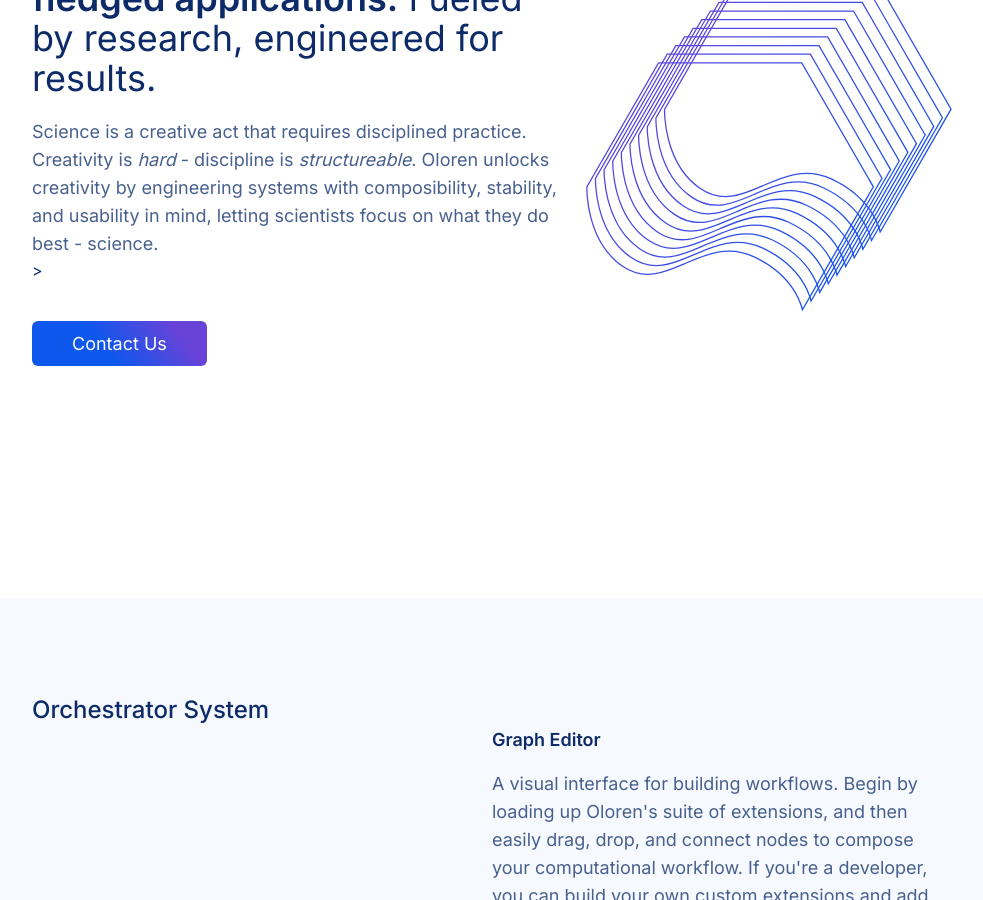
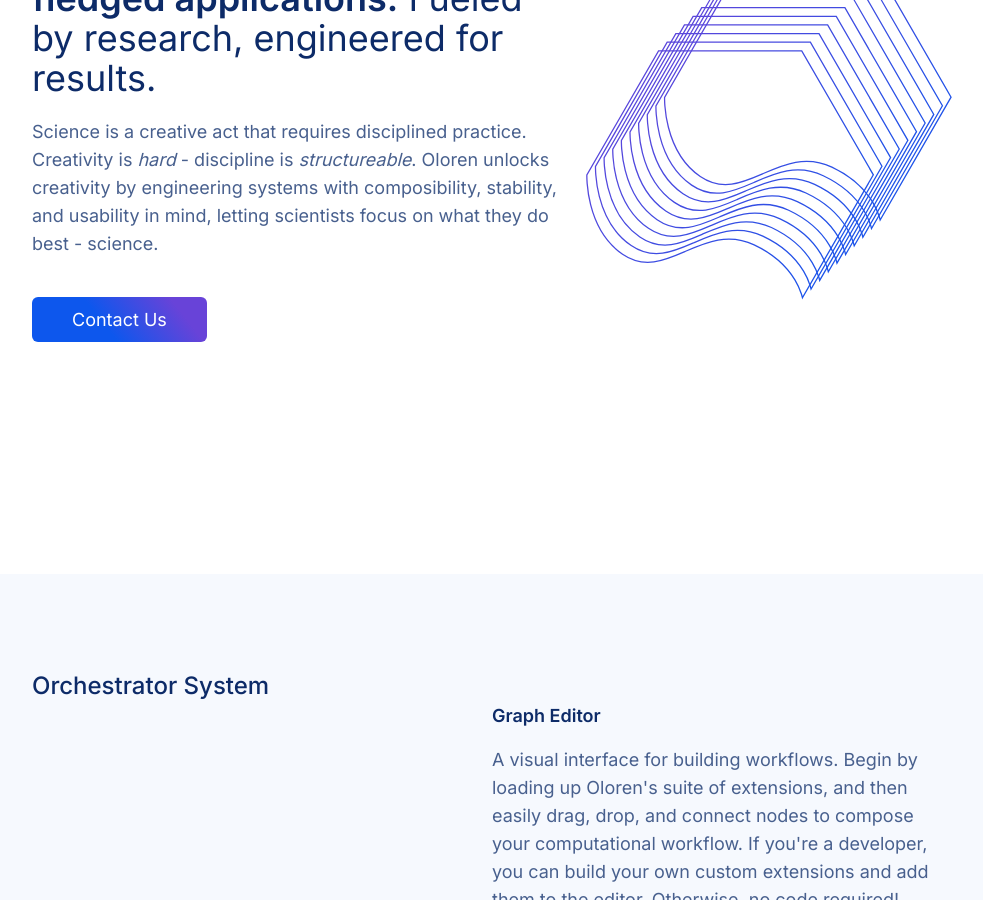
Before and after one commit to Oloren-AI/oloren-blog-site, a Jekyll site: the page built from index.html, in a window 1280 px wide and 900 px high, scrolled down 422 px. Shown: the whole window, without its empty margins (148-1131 px from the left). Built offline with Jekyll 4.4.1, drawn with Linux system fonts in a browser that asks for light colours.

Commit message:
slight format contact us spacing bottom

```diff
--- a/index.html
+++ b/index.html
@@ -9,17 +9,17 @@
   >
     <div class="space-y-6 py-16 lg:space-y-12 lg:py-60">
       <div id="hero-text" class="w-full space-y-5 pr-4">
-        <h1 class="w-full text-4xl font-normal text-primary lg:w-[75%]">
+        <h1 class="w-full text-4xl font-normal text-primary lg:w-[74%]">
           Transform scripts into <b class="font-semibold">full-fledged applications.</b> Fueled by research, engineered for results.
         </h1>
 
-        <h2 class="w-full text-lg text-secondary lg:w-[75%]">
+        <h2 class="w-full text-lg text-secondary lg:w-[74%]">
           Science is a creative act that requires disciplined practice. Creativity is
           <i>hard</i> - discipline is <i>structureable</i>. Oloren unlocks creativity by
           engineering systems with composibility, stability, and usability in mind, letting
           scientists focus on what they do best - science.
         </h2>
-      </div class="mt-8">>
+      </div>
       <div class="space-x-8">
         <a
           class="oloren-gradient mt-4 w-fit cursor-pointer rounded-md p-3 px-10 text-lg text-white"
@@ -127,13 +127,13 @@
           </a>
         </div>
 
-        <div>
+        <div class = "mb-8">
           <h3 class="text-lg font-semibold">Third Party</h3>
           <p class="text-lg text-secondary">
             Anyone can develop extensions and offer them on Oloren Nexus. Please reach out if you are interested in creating or
             codeveloping new extensions with Oloren AI.
           </p>
-          <div class="mt-8">
+          <div>
           <div class="space-x-8">
             <a
               class="oloren-gradient mt-4 w-fit cursor-pointer rounded-md p-3 px-10 text-lg text-white"
@@ -141,7 +141,6 @@
             >
               Contact Us
             </a>
-              <!-- <a class="text-lg text-primary"> Contact Us </a> -->
           </div>
         </div>
         </div>
```
